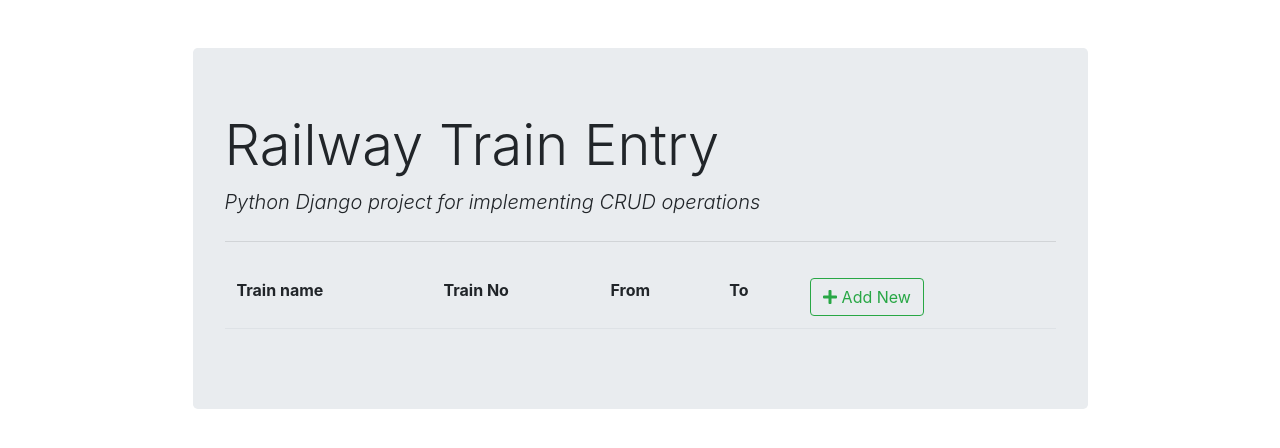
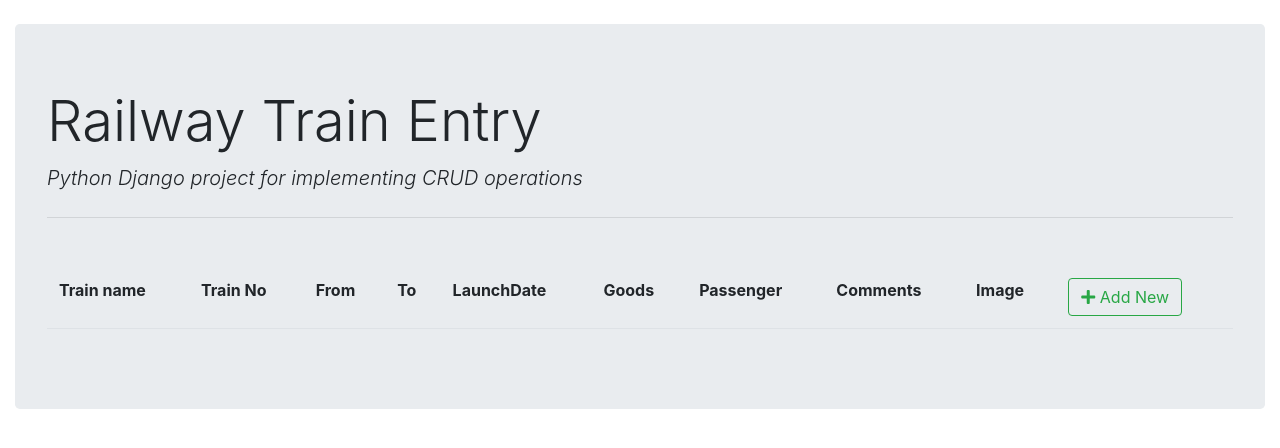
Before and after one commit to PratyakshMathur/capstone_crud, a Django app: page /list/ in a window 1280 px wide. Shown: the top 448 px of the page. Run offline with Django 3.2, Linux system fonts and the light colour scheme; data that the repository does not hold is empty; some libraries are stand-ins or nearby versions.

Commit message:
date add

```diff
--- a/crudcapstone/urls.py
+++ b/crudcapstone/urls.py
@@ -15,8 +15,10 @@ Including another URLconf
 """
 from django.contrib import admin
 from django.urls import path, include
+from django.conf import settings
+from django.conf.urls.static import static
 
 urlpatterns = [
     path('admin/', admin.site.urls),
     path('',include('traincrud.urls') ),
-]
+] + static(settings.MEDIA_URL, document_root=settings.MEDIA_ROOT)
--- a/traincrud/templates/traincrud/base.html
+++ b/traincrud/templates/traincrud/base.html
@@ -11,13 +11,12 @@
 </head>
 
 <body>
-    <div class="container">
-        <div class="col-md-10 offset-md-1 mt-5">
-            <div class="jumbotron">
-                <h1 class="display-4">Railway Train Entry</h1>
-                <p class="lead font-italic">Python Django project for implementing CRUD operations</p>
-                <hr class="my-4"> {% block content %} {% endblock content %}
-            </div>
+    <!-- <div class="container"> -->
+    <div class=" col-md-12  mt-4">
+        <div class="jumbotron">
+            <h1 class="display-4">Railway Train Entry</h1>
+            <p class="lead font-italic">Python Django project for implementing CRUD operations</p>
+            <hr class="my-4"> {% block content %} {% endblock content %}
         </div>
     </div>
 
--- a/traincrud/templates/traincrud/train_list.html
+++ b/traincrud/templates/traincrud/train_list.html
@@ -6,6 +6,11 @@
             <td>Train No</td>
             <td>From</td>
             <td>To</td>
+            <td>LaunchDate</td>
+            <td>Goods</td>
+            <td>Passenger</td>
+            <td>Comments</td>
+            <td>Image</td> <br>
             <td>
                 <a href="{% url 'train_insert' %}" class="btn btn-outline-success">
                     <i class="fas fa-plus"></i> Add New
@@ -21,11 +26,16 @@
             <td>{{train.TrainNo}}</td>
             <td>{{train.Start}}</td>
             <td>{{train.End}}</td>
+            <td>{{train.dateoflauch}}</td>
+            <td>{{train.Goods}}</td>
+            <td>{{train.Passenger}}</td>
+            <td><textarea cols="20" rows="5">{{train.comment}}</textarea></td>
+            <td><img src="{{train.TrainImage.URL}}" height="80" width="80"></td>
             <td>
                 <a href="{% url 'train_update' train.id %}" class="btn text-secondary px-0">
                     <i class="far fa-edit fa-lg"></i>
                 </a>
-                <form action="{% url 'train_delete' train.id %}" method="post" class="d-inline">
+                <form action="{% url 'train_delete' train.id %}" method="post" class="d-inline" enctype="multipart/form-data">
                     {% csrf_token %}
                     <button type="submit" class="btn">
                         <i class="far fa-trash-alt fa-lg text-danger float-right"></i>
--- a/traincrud/templates/traincrud/train_log.html
+++ b/traincrud/templates/traincrud/train_log.html
@@ -1,5 +1,5 @@
 {% extends "traincrud/base.html" %} {% block content %} {% load crispy_forms_tags %}
-<form action="" method="POST" autocomplete="off">
+<form method="POST" enctype="multipart/form-data">
     {%csrf_token%} {{log|crispy}}
     <div class="row">
         <div class="col-md-8">
```
Also changed, not shown: crudcapstone/settings.py (+9 -0 lines), traincrud/forms.py (+10 -0 lines), traincrud/models.py (+7 -0 lines), traincrud/migrations/0001_initial.py, traincrud/migrations/0002_auto_20210429_1543.py (added), traincrud/migrations/0003_auto_20210429_1635.py (added), traincrud/migrations/0004_auto_20210429_1744.py (added), traincrud/migrations/0005_auto_20210429_1804.py (added), traincrud/migrations/0006_auto_20210429_1843.py (added), traincrud/migrations/0007_auto_20210429_1919.py (added).
